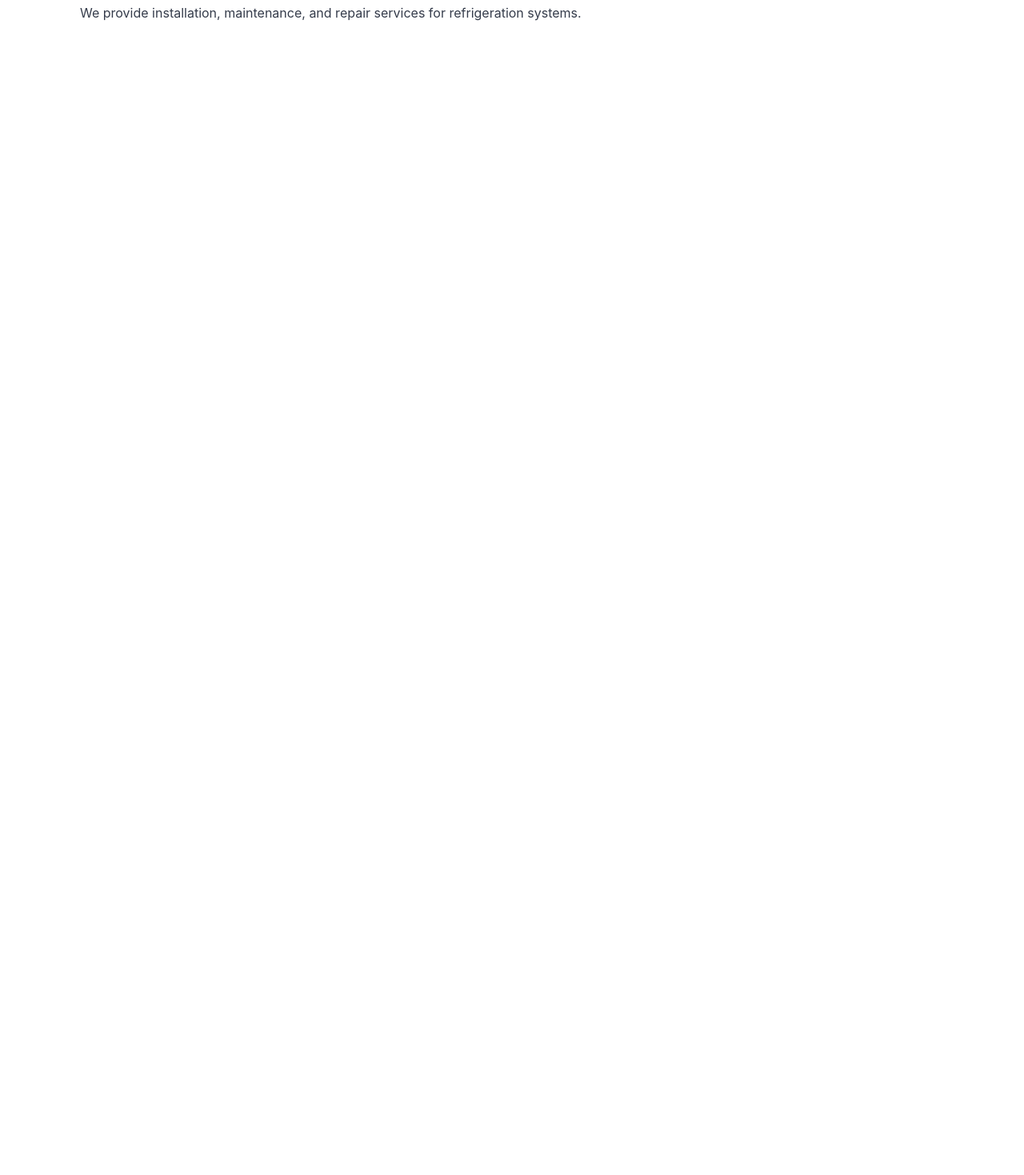
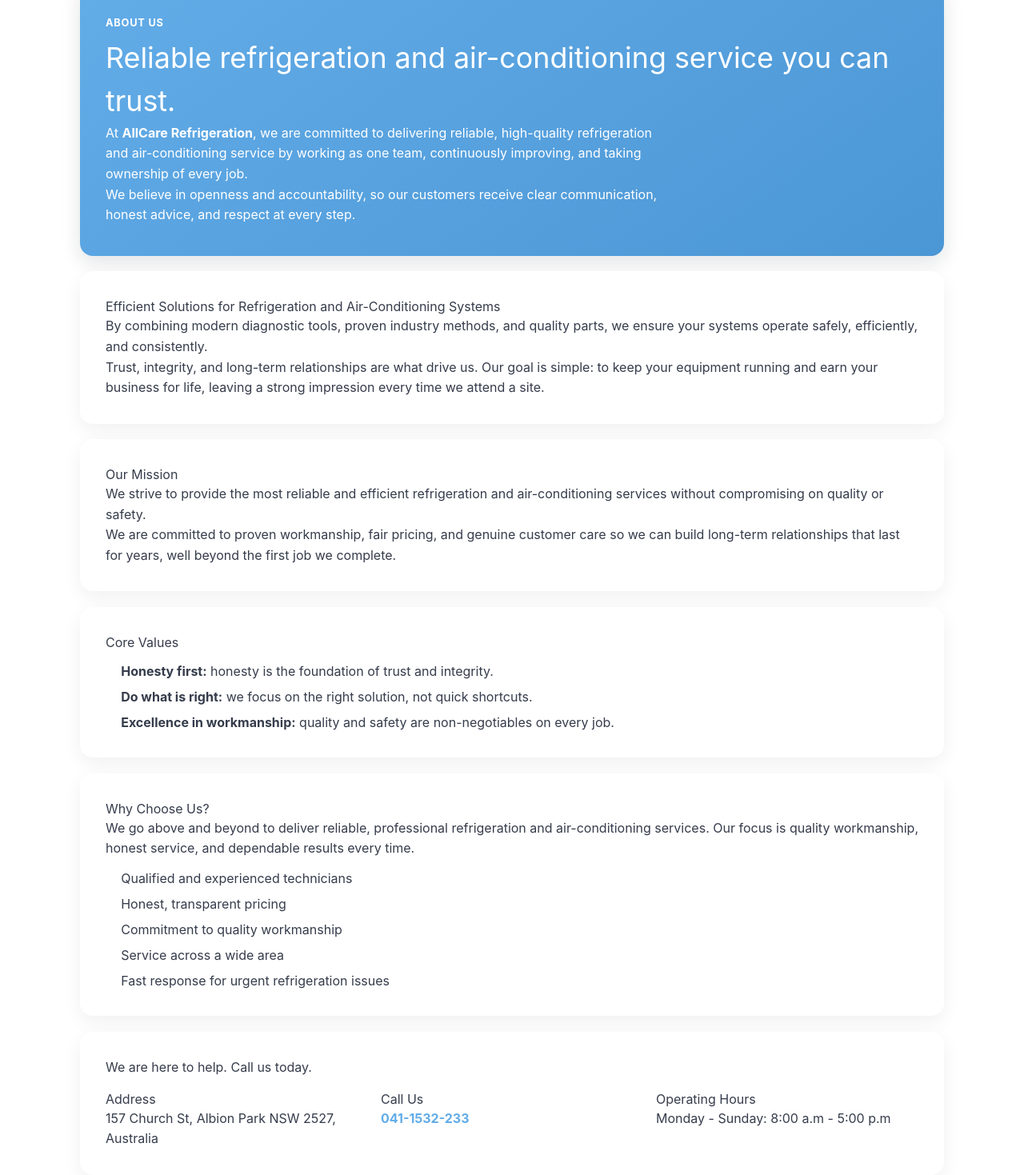
Before and after one commit to rapidcleanillawarra/allcarerefrigeration, a SvelteKit app: page /about in a window 1280 px wide. Shown: the part 163-1632 px from the top of the page at 80% size. Before the commit the page ends 800 px from the top, so only its background shows below. Built offline with nearby package versions, Linux system fonts and the light colour scheme.

Commit message:
Revise About Us page: enhance content with detailed company mission, values, and services, and improve layout with new sections and styling for better user engagement.

```diff
--- a/src/routes/(public)/about/+page.svelte
+++ b/src/routes/(public)/about/+page.svelte
@@ -1,2 +1,175 @@
-<h1>About Us</h1>
-<p>We provide installation, maintenance, and repair services for refrigeration systems.</p>
+<svelte:head>
+	<title>About Us | AllCare Refrigeration</title>
+	<meta
+		name="description"
+		content="Learn about AllCare Refrigeration, our mission, values, and commitment to reliable refrigeration and air-conditioning services."
+	/>
+</svelte:head>
+
+<section class="hero">
+	<p class="kicker">About Us</p>
+	<h1>Reliable refrigeration and air-conditioning service you can trust.</h1>
+	<p>
+		At <strong>AllCare Refrigeration</strong>, we are committed to delivering reliable,
+		high-quality refrigeration and air-conditioning service by working as one team, continuously
+		improving, and taking ownership of every job.
+	</p>
+	<p>
+		We believe in openness and accountability, so our customers receive clear communication, honest
+		advice, and respect at every step.
+	</p>
+</section>
+
+<section class="section-card">
+	<h2>Efficient Solutions for Refrigeration and Air-Conditioning Systems</h2>
+	<p>
+		By combining modern diagnostic tools, proven industry methods, and quality parts, we ensure
+		your systems operate safely, efficiently, and consistently.
+	</p>
+	<p>
+		Trust, integrity, and long-term relationships are what drive us. Our goal is simple: to keep
+		your equipment running and earn your business for life, leaving a strong impression every time
+		we attend a site.
+	</p>
+</section>
+
+<section class="section-card">
+	<h2>Our Mission</h2>
+	<p>
+		We strive to provide the most reliable and efficient refrigeration and air-conditioning services
+		without compromising on quality or safety.
+	</p>
+	<p>
+		We are committed to proven workmanship, fair pricing, and genuine customer care so we can build
+		long-term relationships that last for years, well beyond the first job we complete.
+	</p>
+</section>
+
+<section class="section-card">
+	<h2>Core Values</h2>
+	<ul>
+		<li><strong>Honesty first:</strong> honesty is the foundation of trust and integrity.</li>
+		<li><strong>Do what is right:</strong> we focus on the right solution, not quick shortcuts.</li>
+		<li>
+			<strong>Excellence in workmanship:</strong> quality and safety are non-negotiables on every
+			job.
+		</li>
+	</ul>
+</section>
+
+<section class="section-card">
+	<h2>Why Choose Us?</h2>
+	<p>
+		We go above and beyond to deliver reliable, professional refrigeration and air-conditioning
+		services. Our focus is quality workmanship, honest service, and dependable results every time.
+	</p>
+	<ul>
+		<li>Qualified and experienced technicians</li>
+		<li>Honest, transparent pricing</li>
+		<li>Commitment to quality workmanship</li>
+		<li>Service across a wide area</li>
+		<li>Fast response for urgent refrigeration issues</li>
+	</ul>
+</section>
+
+<section class="contact section-card">
+	<h2>We are here to help. Call us today.</h2>
+	<div class="contact-grid">
+		<div>
+			<h3>Address</h3>
+			<p>157 Church St, Albion Park NSW 2527, Australia</p>
+		</div>
+		<div>
+			<h3>Call Us</h3>
+			<p><a href="tel:0411532233">041-1532-233</a></p>
+		</div>
+		<div>
+			<h3>Operating Hours</h3>
+			<p>Monday - Sunday: 8:00 a.m - 5:00 p.m</p>
+		</div>
+	</div>
+</section>
+
+<style>
+	section + section {
+		margin-top: 1.2rem;
+	}
+
+	.hero {
+		background: linear-gradient(145deg, #62ace8, #4b96d4);
+		color: #ffffff;
+		border-radius: 16px;
+		padding: 2.4rem 2rem;
+		box-shadow: 0 8px 24px rgba(15, 23, 42, 0.12);
+	}
+
+	.kicker {
+		font-size: 0.8rem;
+		text-transform: uppercase;
+		letter-spacing: 0.06em;
+		font-weight: 700;
+		margin: 0;
+		color: #e9f5ff;
+	}
+
+	h1,
+	h2,
+	h3 {
+		margin: 0;
+		color: #353c4b;
+	}
+
+	.hero h1 {
+		color: #ffffff;
+		margin-top: 0.45rem;
+		font-size: clamp(1.7rem, 2.8vw, 2.6rem);
+	}
+
+	.hero p {
+		color: #ffffff;
+		max-width: 70ch;
+	}
+
+	.section-card {
+		background: #ffffff;
+		border-radius: 16px;
+		padding: 2rem;
+		box-shadow: 0 8px 24px rgba(15, 23, 42, 0.06);
+	}
+
+	p {
+		line-height: 1.6;
+		color: #353c4b;
+	}
+
+	ul {
+		margin: 0.75rem 0 0;
+		padding-left: 1.2rem;
+		display: grid;
+		gap: 0.45rem;
+	}
+
+	li {
+		color: #353c4b;
+		line-height: 1.55;
+	}
+
+	.contact-grid {
+		margin-top: 1rem;
+		display: grid;
+		grid-template-columns: repeat(3, minmax(0, 1fr));
+		gap: 1rem;
+	}
+
+	.contact a {
+		color: #62ace8;
+		text-decoration: none;
+		font-weight: 700;
+	}
+
+	@media (max-width: 920px) {
+		.contact-grid {
+			grid-template-columns: 1fr;
+		}
+	}
+</style>
```
